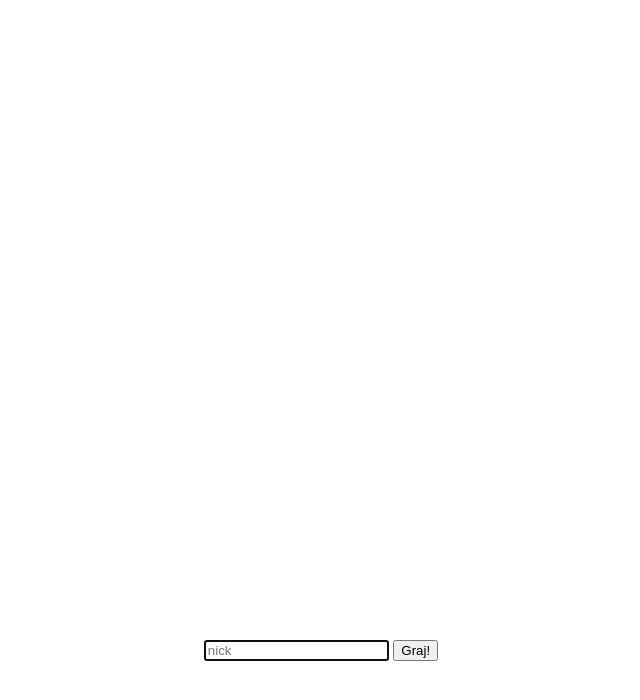
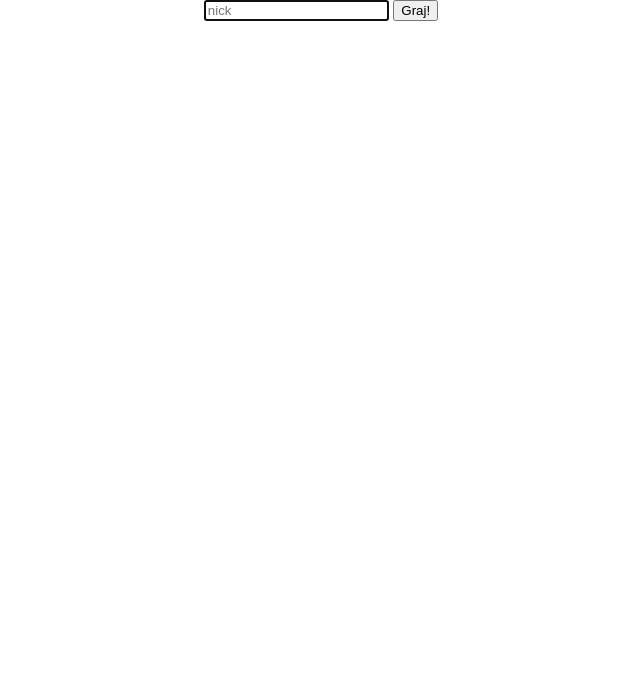
Before and after one commit to barteloniu/gra-node-js, a website: page client/index.html in a window 1280 px wide. Shown: the whole page, without its empty margins (319-959 px from the left). Drawn offline with Linux system fonts and the light colour scheme; files whose address does not match are found by name.

Commit message:
Revert "uleszono UI"
This reverts commit 7bfec267bd79a923e0f234423cc80e5a55e77227.

```diff
--- a/client/index.html
+++ b/client/index.html
@@ -6,7 +6,7 @@
 	</head>
 	<body style="font-family: Arial; margin:0px;">
 		<center>
-		<input type="text" id="nick" autofocus="autofocus" placeholder="nick" style="margin-top:50%;">
+		<input type="text" id="nick" autofocus="autofocus" placeholder="nick">
 		<button onclick="start()" id="grajButton">Graj!</button>
 		</center>
 		<canvas style="border: 1px solid #000; display: none;" width="500" height="500" id="canvas"></canvas>
```
